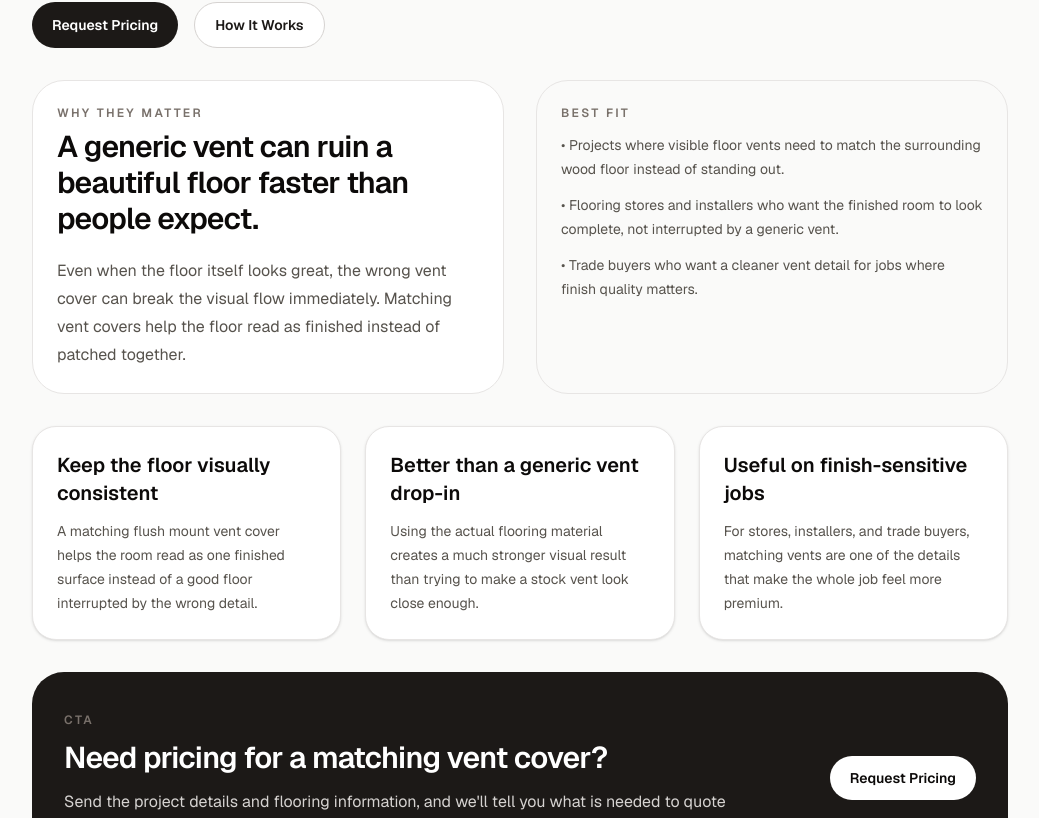
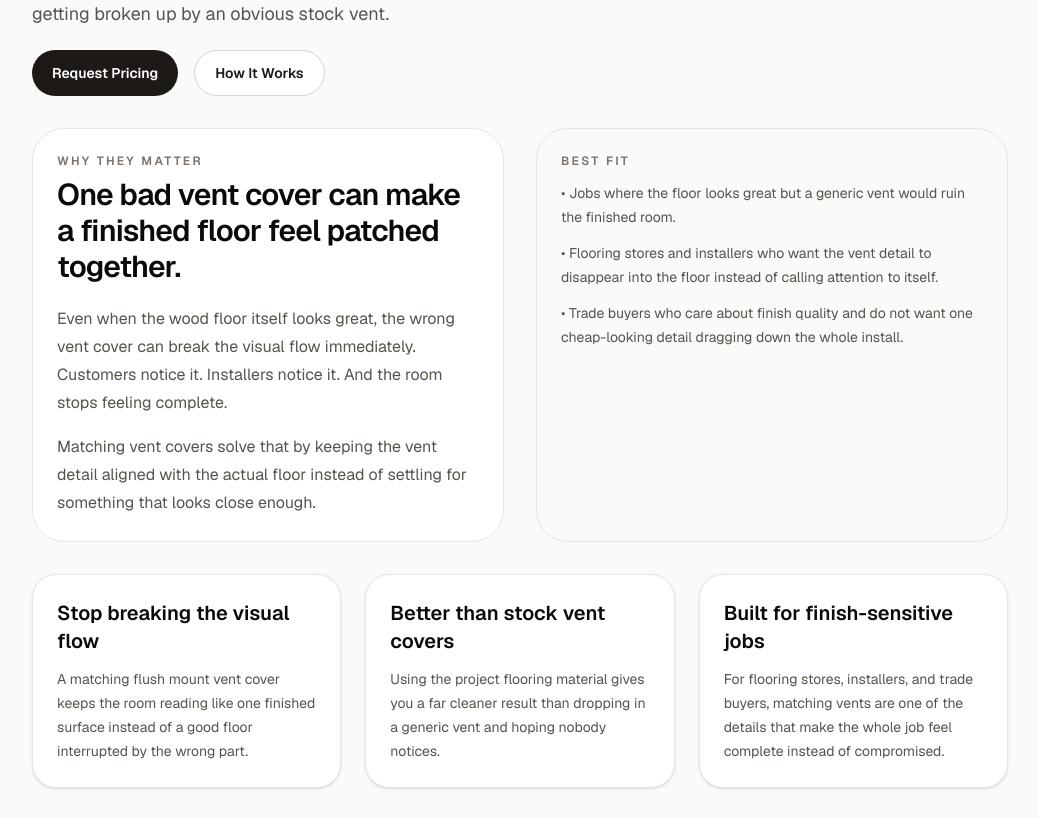
Before and after one commit to ysfhero/custom-stair-house-site, a Next.js app: page /vent-covers in a window 1280 px wide. Shown: the part 436-1254 px from the top of the page, without its empty margins (120-1159 px from the left). Built offline with nearby package versions, Linux system fonts and the light colour scheme.

Commit message:
sharpen supporting page copy

```diff
--- a/src/app/how-it-works/page.tsx
+++ b/src/app/how-it-works/page.tsx
@@ -3,19 +3,19 @@ import Link from "next/link";
 const steps = [
   {
     title: "Send the job details",
-    text: "Start with the product needed, the project type, and any measurements, notes, or photos you already have.",
+    text: "Start with what you need: stair tread, stair nosing, vent cover, or another matching accessory. Include measurements, photos, and anything that helps us understand the job faster.",
   },
   {
     title: "Provide the flooring material",
-    text: "Because the goal is an exact match, the flooring material tied to the project is a key part of the process.",
+    text: "Because the goal is an exact match, the flooring tied to the project matters. That is what lets us build around the real floor instead of guessing at the finish.",
   },
   {
-    title: "Fabrication",
-    text: "Custom Stair House fabricates the accessory around the actual matching requirement instead of forcing a generic substitute.",
+    title: "We fabricate the match",
+    text: "Custom Stair House builds the accessory around the actual material requirement instead of forcing a generic substitute or risky stain-match workaround.",
   },
   {
     title: "Pickup or delivery",
-    text: "Once complete, the order moves to the handoff stage so the project can keep moving.",
+    text: "Once complete, the order moves to handoff so your store, installer, or customer can keep the project moving.",
   },
 ];
 
@@ -30,9 +30,9 @@ export default function HowItWorksPage() {
     <div className="page-shell gap-14">
       <section className="space-y-5">
         <p className="eyebrow">How It Works</p>
-        <h1 className="page-title">A simple process that makes ordering feel clear and low-friction.</h1>
+        <h1 className="page-title">A simple process for getting the match right without slowing down the job.</h1>
         <p className="page-lead">
-          This page exists to remove uncertainty. Buyers should understand fast what to send, how the match works, and what happens next.
+          The goal is straightforward: make it easy for flooring stores, installers, and trade buyers to get the right matching accessory without unnecessary back-and-forth, guesswork, or delay.
         </p>
       </section>
 
@@ -54,9 +54,9 @@ export default function HowItWorksPage() {
 
       <section className="grid gap-8 md:grid-cols-2">
         <div className="rounded-[2rem] border border-stone-200 bg-stone-50 p-6">
-          <p className="eyebrow">Typical fit</p>
+          <p className="eyebrow">Best fit</p>
           <p className="mt-3 text-base leading-7 text-stone-600">
-            Best for flooring stores, installers, and trade buyers who want a cleaner accessory solution tied to the real flooring material.
+            Best for flooring stores, installers, and repeat trade buyers who want a dependable answer when the finishing detail has to actually match the floor.
           </p>
         </div>
         <div className="rounded-[2rem] border border-stone-200 bg-white p-6">
@@ -71,9 +71,9 @@ export default function HowItWorksPage() {
         <div className="grid gap-6 md:grid-cols-[1fr_auto] md:items-center">
           <div className="space-y-3">
             <p className="eyebrow text-stone-300">CTA</p>
-            <h2 className="text-3xl font-semibold tracking-tight">Ready to start a quote?</h2>
+            <h2 className="text-3xl font-semibold tracking-tight">Ready to price a job?</h2>
             <p className="max-w-2xl text-base leading-7 text-stone-300">
-              Send the project details and we can tell you what is needed next.
+              Send the project details and we&apos;ll tell you what is needed next to quote it properly.
             </p>
           </div>
           <Link href="/request-a-quote" className="inline-flex items-center justify-center rounded-full bg-white px-5 py-3 text-sm font-semibold text-stone-950 transition hover:bg-stone-200">
--- a/src/app/vent-covers/page.tsx
+++ b/src/app/vent-covers/page.tsx
@@ -1,30 +1,30 @@
 import Link from "next/link";
 
 const useCases = [
-  "Projects where visible floor vents need to match the surrounding wood floor instead of standing out.",
-  "Flooring stores and installers who want the finished room to look complete, not interrupted by a generic vent.",
-  "Trade buyers who want a cleaner vent detail for jobs where finish quality matters.",
+  "Jobs where the floor looks great but a generic vent would ruin the finished room.",
+  "Flooring stores and installers who want the vent detail to disappear into the floor instead of calling attention to itself.",
+  "Trade buyers who care about finish quality and do not want one cheap-looking detail dragging down the whole install.",
 ];
 
 const reasons = [
   {
-    title: "Keep the floor visually consistent",
-    text: "A matching flush mount vent cover helps the room read as one finished surface instead of a good floor interrupted by the wrong detail.",
+    title: "Stop breaking the visual flow",
+    text: "A matching flush mount vent cover keeps the room reading like one finished surface instead of a good floor interrupted by the wrong part.",
   },
   {
-    title: "Better than a generic vent drop-in",
-    text: "Using the actual flooring material creates a much stronger visual result than trying to make a stock vent look close enough.",
+    title: "Better than stock vent covers",
+    text: "Using the project flooring material gives you a far cleaner result than dropping in a generic vent and hoping nobody notices.",
   },
   {
-    title: "Useful on finish-sensitive jobs",
-    text: "For stores, installers, and trade buyers, matching vents are one of the details that make the whole job feel more premium.",
+    title: "Built for finish-sensitive jobs",
+    text: "For flooring stores, installers, and trade buyers, matching vents are one of the details that make the whole job feel complete instead of compromised.",
   },
 ];
 
 export const metadata = {
   title: "Flush Mount Vent Covers | Custom Wood Vent Covers to Match Flooring",
   description:
-    "Custom wood vent covers and flush mount vent covers made to match hardwood flooring for a cleaner finished look.",
+    "Custom wood vent covers and flush mount vent covers made from project flooring material for a cleaner finished look.",
 };
 
 export default function VentCoversPage() {
@@ -32,9 +32,9 @@ export default function VentCoversPage() {
     <div className="page-shell gap-14">
       <section className="space-y-5">
         <p className="eyebrow">Flush Mount Vent Covers</p>
-        <h1 className="page-title">Custom wood vent covers made to match the floor, not interrupt it.</h1>
+        <h1 className="page-title">Custom wood vent covers made from the project floor so the vent does not ruin the room.</h1>
         <p className="page-lead">
-          Custom Stair House makes custom wood vent covers and flush mount vent covers from flooring material tied to the project, so the finished floor looks cleaner, more complete, and less broken up by a generic vent.
+          Custom Stair House makes custom wood vent covers and flush mount vent covers from the flooring tied to the job, so the finished room looks clean, complete, and consistent instead of getting broken up by an obvious stock vent.
         </p>
         <div className="flex flex-col gap-4 sm:flex-row">
           <Link href="/request-a-quote" className="cta-primary">
@@ -50,10 +50,13 @@ export default function VentCoversPage() {
         <div className="rounded-[2rem] border border-stone-200 bg-white p-6">
           <p className="eyebrow">Why they matter</p>
           <h2 className="mt-2 text-3xl font-semibold tracking-tight text-stone-950">
-            A generic vent can ruin a beautiful floor faster than people expect.
+            One bad vent cover can make a finished floor feel patched together.
           </h2>
           <p className="mt-5 text-base leading-7 text-stone-600">
-            Even when the floor itself looks great, the wrong vent cover can break the visual flow immediately. Matching vent covers help the floor read as finished instead of patched together.
+            Even when the wood floor itself looks great, the wrong vent cover can break the visual flow immediately. Customers notice it. Installers notice it. And the room stops feeling complete.
+          </p>
+          <p className="mt-4 text-base leading-7 text-stone-600">
+            Matching vent covers solve that by keeping the vent detail aligned with the actual floor instead of settling for something that looks close enough.
           </p>
         </div>
         <div className="rounded-[2rem] border border-stone-200 bg-stone-50 p-6">
@@ -81,7 +84,7 @@ export default function VentCoversPage() {
             <p className="eyebrow text-stone-300">CTA</p>
             <h2 className="text-3xl font-semibold tracking-tight">Need pricing for a matching vent cover?</h2>
             <p className="max-w-2xl text-base leading-7 text-stone-300">
-              Send the project details and flooring information, and we&apos;ll tell you what is needed to quote it properly.
+              Send the job details and flooring information, and we&apos;ll tell you what is needed to quote it properly.
             </p>
           </div>
           <Link href="/request-a-quote" className="inline-flex items-center justify-center rounded-full bg-white px-5 py-3 text-sm font-semibold text-stone-950 transition hover:bg-stone-200">
```
Also changed, not shown: src/app/request-a-quote/page.tsx (+14 -14 lines).
